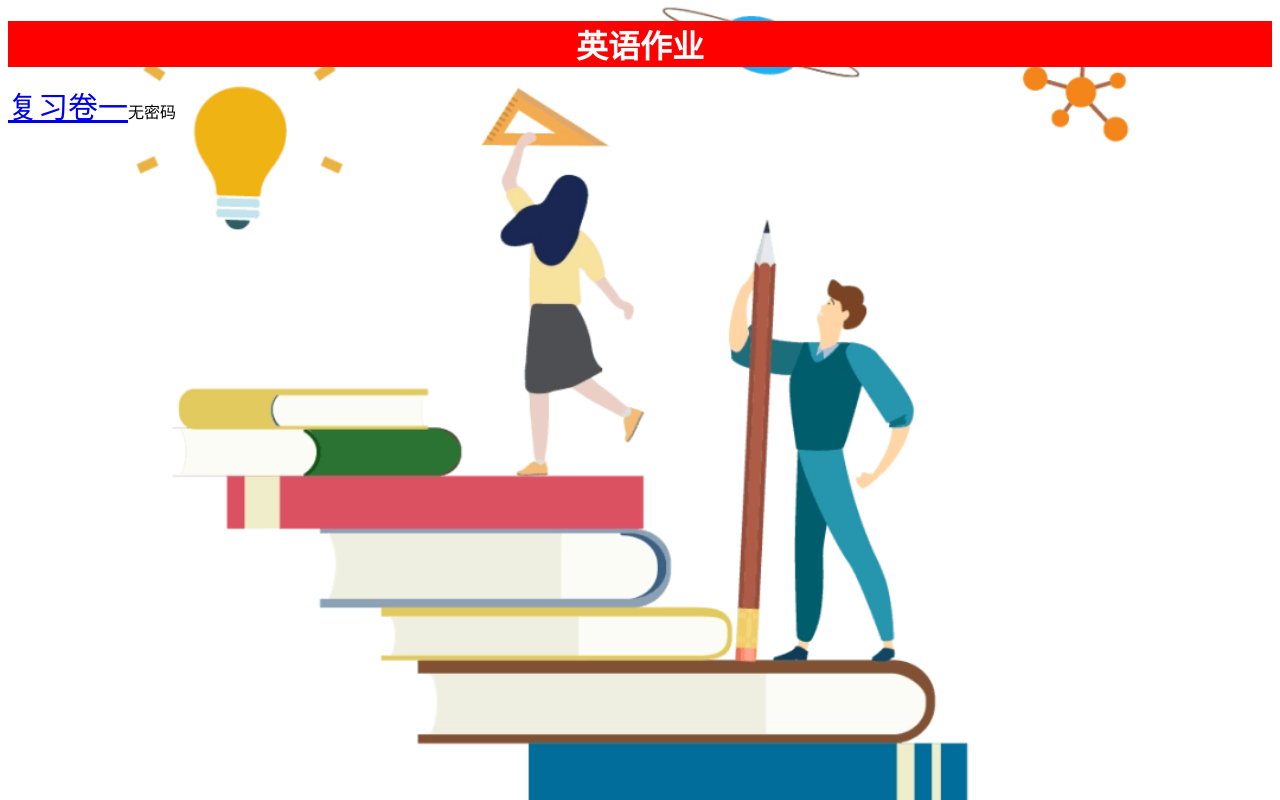
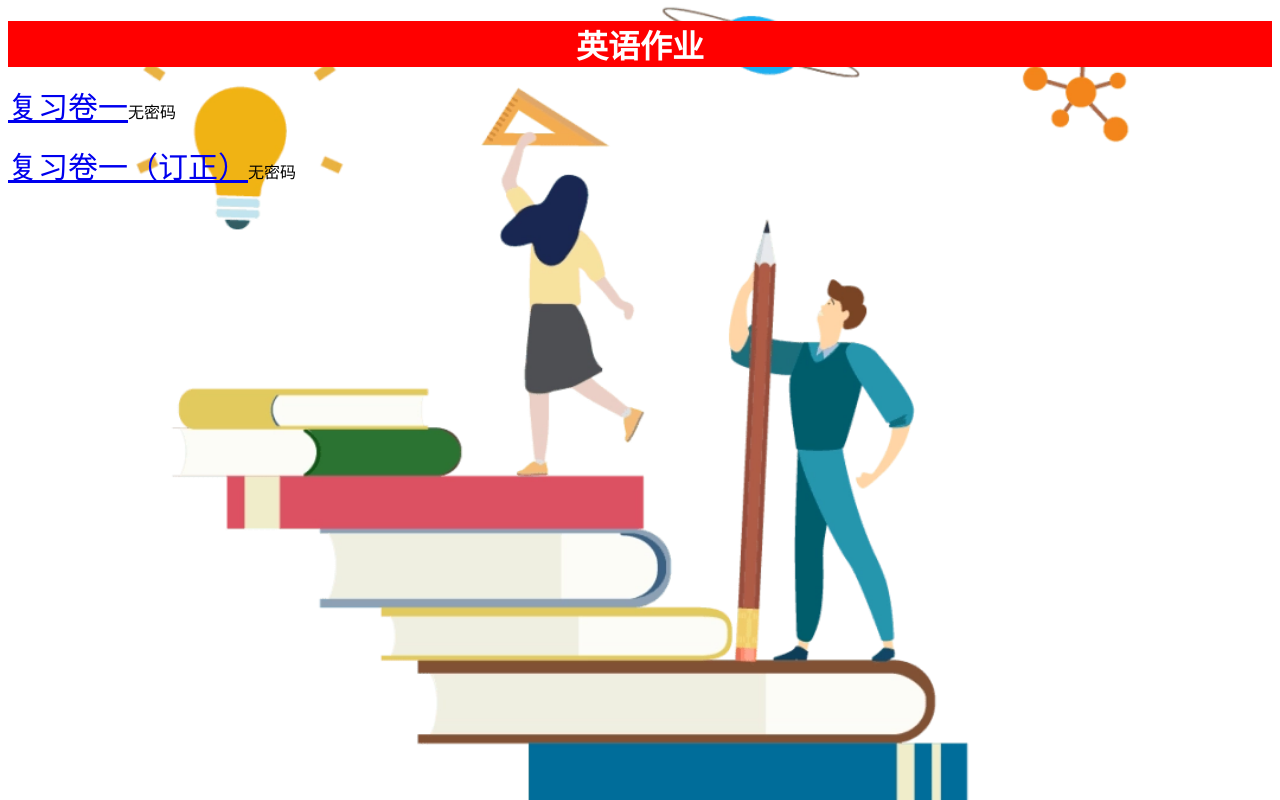
Before and after one commit to wangys-xz/homework, a plain HTML site: page English.html in a window 1280 px wide. Drawn offline with Linux system fonts and the light colour scheme.

Commit message:
English.html

```diff
--- a/English.html
+++ b/English.html
@@ -18,5 +18,5 @@
     <div id="header" style="background-color:#ff0000;">
 <h1 style="margin-bottom:0;text-align:center;color:#ffffff;">英语作业</h1></div>
     <p><a href="https://wwvl.lanzout.com/iRPqB37lx26d" style="font-size:30px;">复习卷一</a>无密码</p>
-
+	<p><a href="https://wwvl.lanzout.com/ipELt37mujzc" style="font-size:30px;">复习卷一（订正）</a>无密码</p>
 </body>
```
